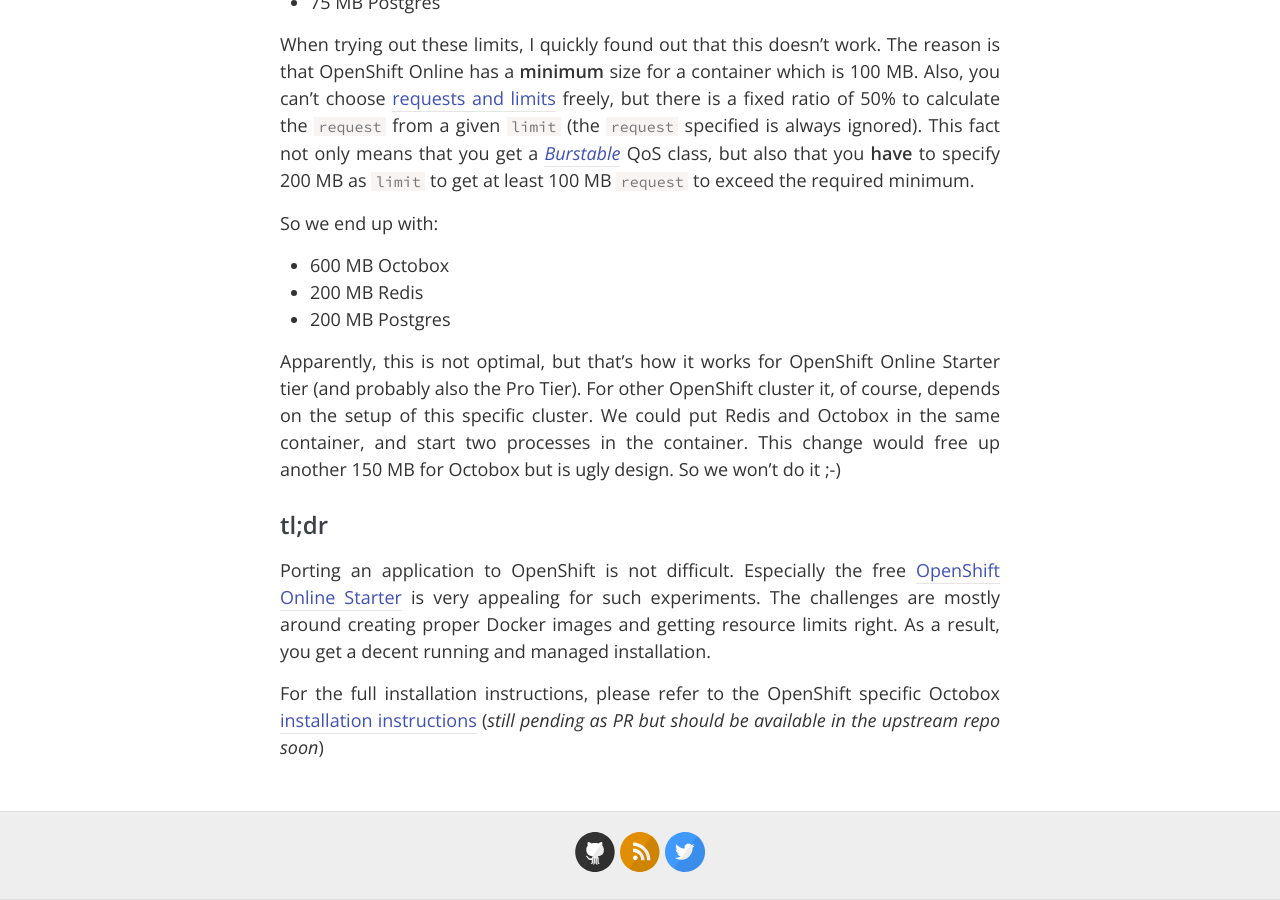
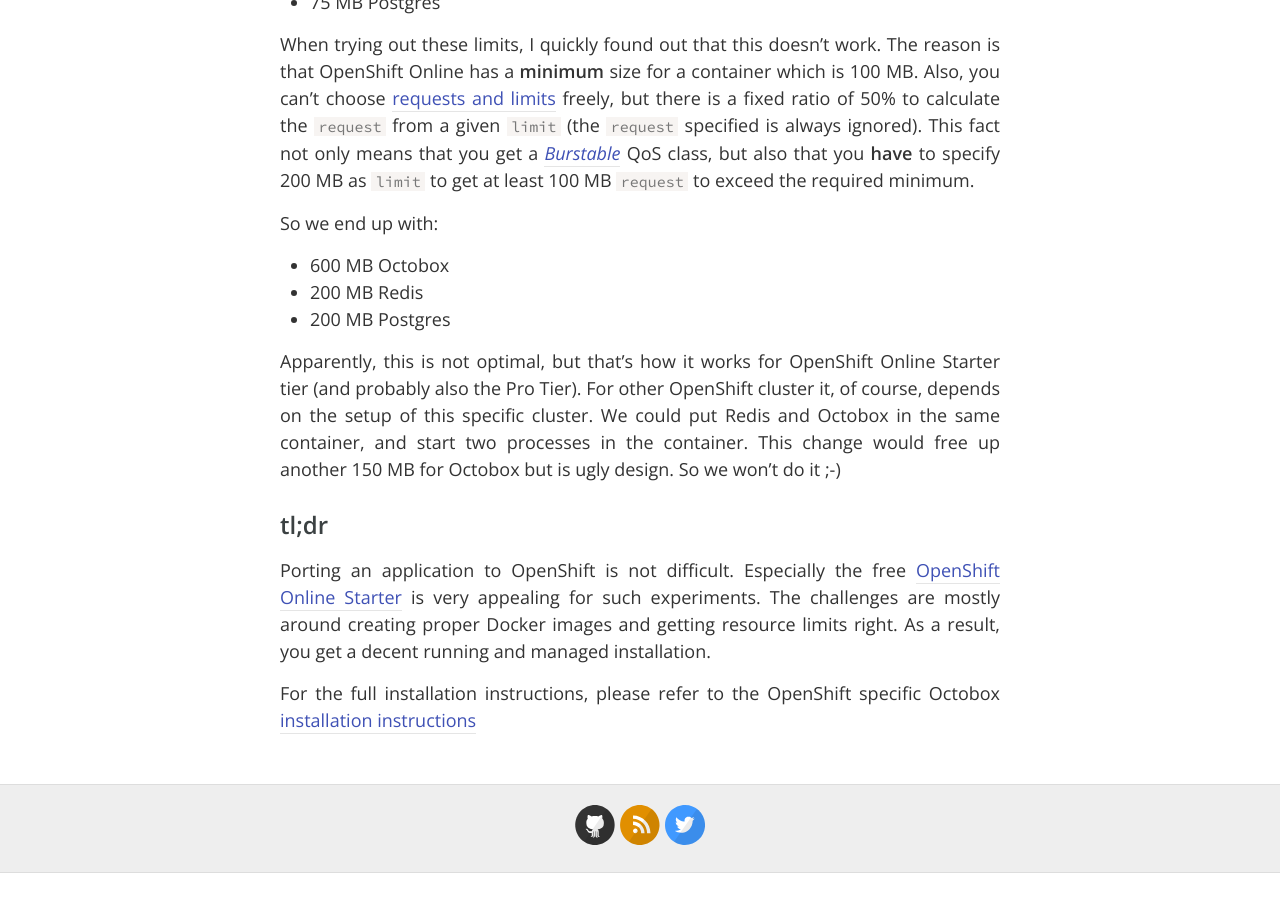
Before and after one commit to rhuss/rhuss.github.io, a Jekyll site: the page built from _posts/2018-03-25-octobox-oso.md, in a window 1280 px wide and 900 px high, scrolled down 3111 px. Built offline with Jekyll 4.4.1, drawn with Linux system fonts in a browser that asks for light colours; nearby versions of some CDN libraries; comment, search, counter and statistics services are not loaded; after the commit the page ends 3984 px from its top, so only the background shows below that; part of the change alters nothing that is shown.

Commit message:
fix: Update links after PR has been merged

```diff
--- a/_posts/2018-03-25-octobox-oso.md
+++ b/_posts/2018-03-25-octobox-oso.md
@@ -105,7 +105,7 @@ Especially the free [OpenShift Online Starter][openshift-online] is very appeali
 The challenges are mostly around creating proper Docker images and getting resource limits right.
 As a result, you get a decent running and managed installation.
 
-For the full installation instructions, please refer to the OpenShift specific Octobox [installation instructions][octobox-openshift-installation] (_still pending as PR but should be available in the upstream repo soon_)
+For the full installation instructions, please refer to the OpenShift specific Octobox [installation instructions][octobox-openshift-installation]
 
 [openshift-online]: https://www.openshift.com/pricing/index.html
 [octobox]: https://github.com/octobox/octobox
@@ -117,6 +117,6 @@ For the full installation instructions, please refer to the OpenShift specific O
 [redis-dockerfile-volume]: https://github.com/sclorg/redis-container/blob/7689bf310dc29f363f0cf7e0e74a457cda5a3f6e/3.2/Dockerfile#L73
 [kubernetes-qos-class]: https://medium.com/google-cloud/quality-of-service-class-qos-in-kubernetes-bb76a89eb2c6
 [kubernetes-requests-limits]: https://kubernetes.io/docs/concepts/configuration/manage-compute-resources-container/
-[openshift-template]: https://github.com/rhuss/octobox/blob/5f08e8b222ebb820f2a9b892ece7e768fd87a974/openshift-template.yml
+[openshift-template]: https://github.com/octobox/octobox/blob/master/openshift/octobox-template.yml
 [openshift-online-starter]: https://www.openshift.com/pricing/index.html
-[octobox-openshift-installation]: https://github.com/rhuss/octobox/blob/7785c12b73b15397c5cefa82cbe7837466ac101a/openshift/OPENSHIFT_INSTALLATION.md
+[octobox-openshift-installation]: https://github.com/octobox/octobox/blob/master/openshift/OPENSHIFT_INSTALLATION.md
```
